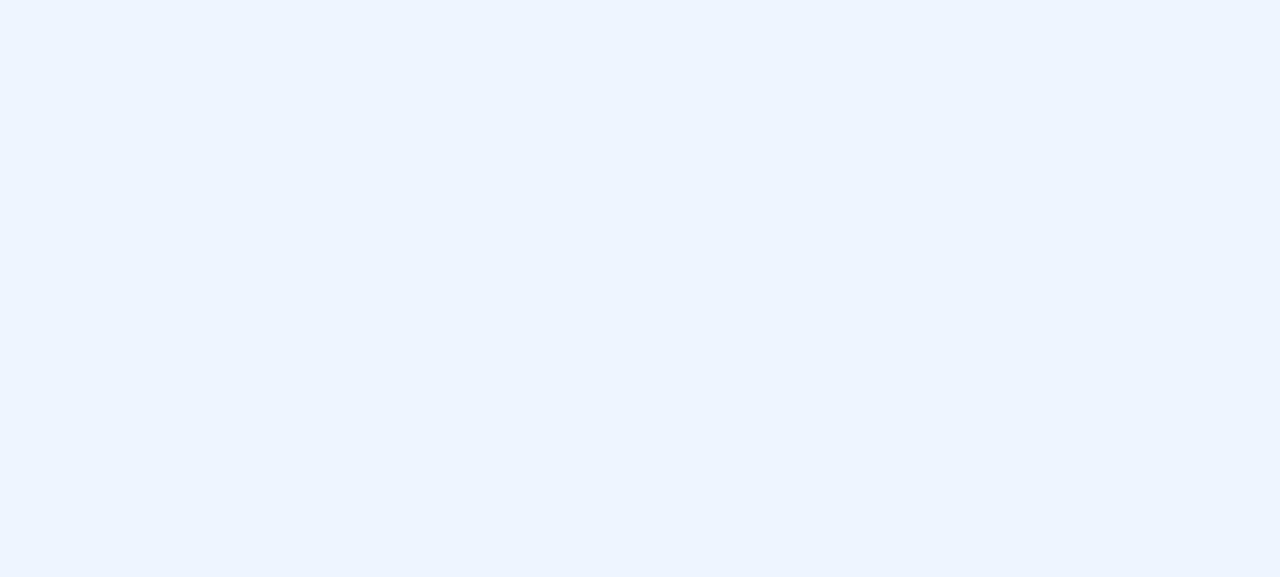
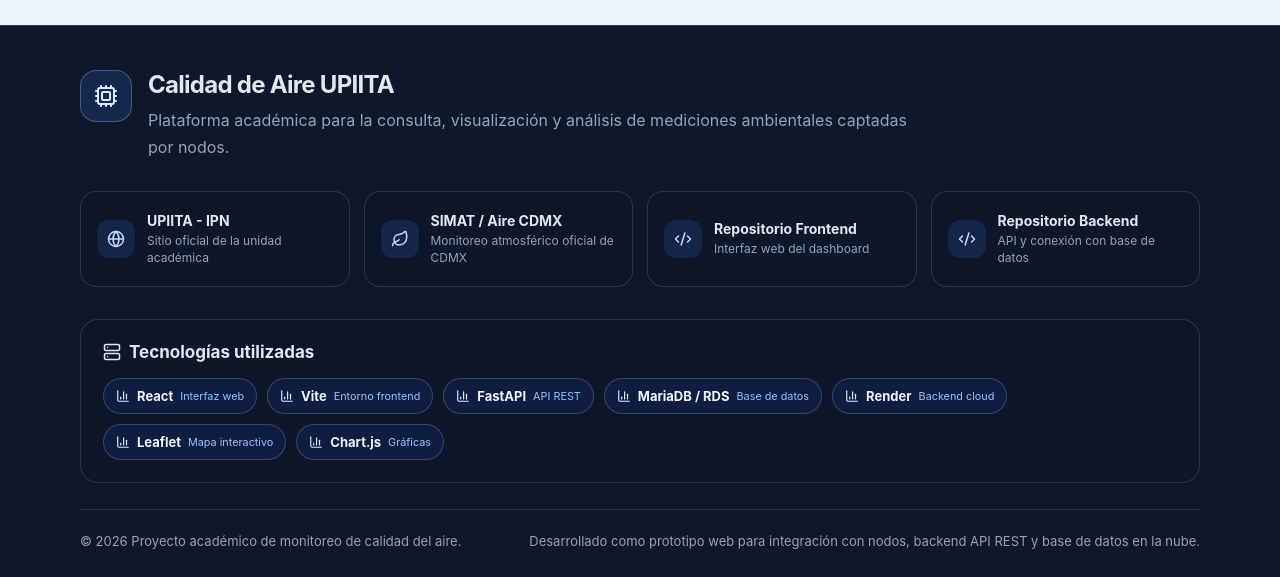
Before and after one commit to BalaSanVal/air-quality-dashboard, a React (Vite) app: page / in a window 1280 px wide. Shown: the part 576-1153 px from the top of the page. Before the commit the page ends 800 px from the top, so only its background shows below. Built offline with nearby package versions, Linux system fonts and the light colour scheme; no server answers.

Commit message:
Add academic project footer

```diff
--- a/src/App.jsx
+++ b/src/App.jsx
@@ -1,12 +1,14 @@
 import Dashboard from "./pages/Dashboard";
+import Navbar from "./components/Navbar";
+import Footer from "./components/Footer";
 import "./index.css";
-import Navbar from "./components/Navbar";
 
 function App() {
   return (
     <>
       <Navbar />
       <Dashboard />
+      <Footer />
     </>
   );
 }
--- /dev/null
+++ b/src/components/Footer.jsx
@@ -0,0 +1,138 @@
+import {
+  Code2,
+  Globe,
+  Leaf,
+  Server,
+  BarChart3,
+  Cpu,
+} from "lucide-react";
+
+const externalLinks = [
+  {
+    label: "UPIITA - IPN",
+    description: "Sitio oficial de la unidad académica",
+    href: "https://www.upiita.ipn.mx/",
+    icon: <Globe size={18} />,
+  },
+  {
+    label: "SIMAT / Aire CDMX",
+    description: "Monitoreo atmosférico oficial de CDMX",
+    href: "https://www.aire.cdmx.gob.mx/",
+    icon: <Leaf size={18} />,
+  },
+  {
+    label: "Repositorio Frontend",
+    description: "Interfaz web del dashboard",
+    href: "https://github.com/BalaSanVal/air-quality-dashboard",
+    icon: <Code2 size={18} />,
+  },
+  {
+    label: "Repositorio Backend",
+    description: "API y conexión con base de datos",
+    href: "https://github.com/BalaSanVal/api-air-quality",
+    icon: <Code2 size={18} />,
+  },
+];
+
+const technologies = [
+  {
+    name: "React",
+    detail: "Interfaz web",
+  },
+  {
+    name: "Vite",
+    detail: "Entorno frontend",
+  },
+  {
+    name: "FastAPI",
+    detail: "API REST",
+  },
+  {
+    name: "MariaDB / RDS",
+    detail: "Base de datos",
+  },
+  {
+    name: "Render",
+    detail: "Backend cloud",
+  },
+  {
+    name: "Leaflet",
+    detail: "Mapa interactivo",
+  },
+  {
+    name: "Chart.js",
+    detail: "Gráficas",
+  },
+];
+
+function Footer() {
+  const currentYear = new Date().getFullYear();
+
+  return (
+    <footer className="site-footer">
+      <div className="site-footer__content">
+        <section className="site-footer__brand">
+          <div className="site-footer__logo">
+            <Cpu size={24} />
+          </div>
+
+          <div>
+            <h2>Calidad de Aire UPIITA</h2>
+            <p>
+              Plataforma académica para la consulta, visualización y análisis de
+              mediciones ambientales captadas por nodos.
+            </p>
+          </div>
+        </section>
+
+        <section className="site-footer__links" aria-label="Enlaces de interés">
+          {externalLinks.map((link) => (
+            <a
+              key={link.label}
+              href={link.href}
+              target="_blank"
+              rel="noreferrer"
+              className="site-footer__link-card"
+            >
+              <span className="site-footer__link-icon">{link.icon}</span>
+
+              <span>
+                <strong>{link.label}</strong>
+                <small>{link.description}</small>
+              </span>
+            </a>
+          ))}
+        </section>
+
+        <section className="site-footer__tech">
+          <div className="site-footer__section-title">
+            <Server size={18} />
+            <h3>Tecnologías utilizadas</h3>
+          </div>
+
+          <div className="tech-stack">
+            {technologies.map((technology) => (
+              <span className="tech-pill" key={technology.name}>
+                <BarChart3 size={14} />
+                <strong>{technology.name}</strong>
+                <small>{technology.detail}</small>
+              </span>
+            ))}
+          </div>
+        </section>
+
+        <div className="site-footer__bottom">
+          <p>
+            © {currentYear} Proyecto académico de monitoreo de calidad del aire.
+          </p>
+          <p>
+            Desarrollado como prototipo web para integración con nodos,
+            backend API REST y base de datos en la nube.
+          </p>
+        </div>
+      </div>
+    </footer>
+  );
+}
+
+export default Footer;
--- a/src/index.css
+++ b/src/index.css
@@ -1134,3 +1134,199 @@ select {
     padding: 18px;
   }
 }
+
+/* Footer */
+.site-footer {
+  margin-top: 72px;
+  background: #0f172a;
+  color: #e2e8f0;
+  border-top: 1px solid rgba(226, 232, 240, 0.16);
+}
+
+.site-footer__content {
+  width: min(1120px, 92%);
+  margin: 0 auto;
+  padding: 44px 0 28px;
+}
+
+.site-footer__brand {
+  display: grid;
+  grid-template-columns: auto 1fr;
+  gap: 16px;
+  align-items: start;
+  margin-bottom: 30px;
+}
+
+.site-footer__logo {
+  width: 52px;
+  height: 52px;
+  display: grid;
+  place-items: center;
+  color: #dbeafe;
+  background: rgba(59, 130, 246, 0.16);
+  border: 1px solid rgba(147, 197, 253, 0.32);
+  border-radius: 16px;
+}
+
+.site-footer__brand h2 {
+  margin: 0 0 8px;
+  font-size: 24px;
+  letter-spacing: -0.03em;
+}
+
+.site-footer__brand p {
+  max-width: 760px;
+  margin: 0;
+  color: #94a3b8;
+  line-height: 1.7;
+}
+
+.site-footer__links {
+  display: grid;
+  grid-template-columns: repeat(4, minmax(0, 1fr));
+  gap: 14px;
+  margin-bottom: 32px;
+}
+
+.site-footer__link-card {
+  display: grid;
+  grid-template-columns: auto 1fr;
+  gap: 12px;
+  align-items: center;
+  min-height: 96px;
+  padding: 16px;
+  color: #e2e8f0;
+  text-decoration: none;
+  background: rgba(15, 23, 42, 0.55);
+  border: 1px solid rgba(148, 163, 184, 0.22);
+  border-radius: 16px;
+  transition:
+    transform 0.16s ease,
+    border-color 0.16s ease,
+    background 0.16s ease;
+}
+
+.site-footer__link-card:hover,
+.site-footer__link-card:focus {
+  transform: translateY(-2px);
+  background: rgba(30, 41, 59, 0.78);
+  border-color: rgba(147, 197, 253, 0.56);
+  outline: none;
+}
+
+.site-footer__link-icon {
+  width: 38px;
+  height: 38px;
+  display: grid;
+  place-items: center;
+  color: #bfdbfe;
+  background: rgba(59, 130, 246, 0.14);
+  border-radius: 12px;
+}
+
+.site-footer__link-card strong,
+.site-footer__link-card small {
+  display: block;
+}
+
+.site-footer__link-card strong {
+  font-size: 14px;
+}
+
+.site-footer__link-card small {
+  margin-top: 4px;
+  color: #94a3b8;
+  font-size: 12px;
+  line-height: 1.4;
+}
+
+.site-footer__tech {
+  padding: 22px;
+  margin-bottom: 26px;
+  background: rgba(15, 23, 42, 0.48);
+  border: 1px solid rgba(148, 163, 184, 0.2);
+  border-radius: 18px;
+}
+
+.site-footer__section-title {
+  display: flex;
+  align-items: center;
+  gap: 8px;
+  margin-bottom: 16px;
+  color: #e2e8f0;
+}
+
+.site-footer__section-title h3 {
+  margin: 0;
+  font-size: 17px;
+}
+
+.tech-stack {
+  display: flex;
+  flex-wrap: wrap;
+  gap: 10px;
+}
+
+.tech-pill {
+  display: inline-flex;
+  align-items: center;
+  gap: 7px;
+  padding: 9px 12px;
+  color: #dbeafe;
+  background: rgba(30, 64, 175, 0.18);
+  border: 1px solid rgba(147, 197, 253, 0.24);
+  border-radius: 999px;
+  font-size: 13px;
+}
+
+.tech-pill strong {
+  color: #eff6ff;
+}
+
+.tech-pill small {
+  color: #93c5fd;
+}
+
+.site-footer__bottom {
+  display: flex;
+  justify-content: space-between;
+  gap: 18px;
+  padding-top: 22px;
+  border-top: 1px solid rgba(148, 163, 184, 0.2);
+}
+
+.site-footer__bottom p {
+  margin: 0;
+  color: #94a3b8;
+  font-size: 13px;
+  line-height: 1.5;
+}
+
+@media (max-width: 980px) {
+  .site-footer__links {
+    grid-template-columns: repeat(2, minmax(0, 1fr));
+  }
+
+  .site-footer__bottom {
+    flex-direction: column;
+  }
+}
+
+@media (max-width: 560px) {
+  .site-footer__brand {
+    grid-template-columns: 1fr;
+  }
+
+  .site-footer__links {
+    grid-template-columns: 1fr;
+  }
+
+  .site-footer__content {
+    padding: 36px 0 24px;
+  }
+
+  .tech-pill {
+    width: 100%;
+    justify-content: flex-start;
+  }
+}
```
